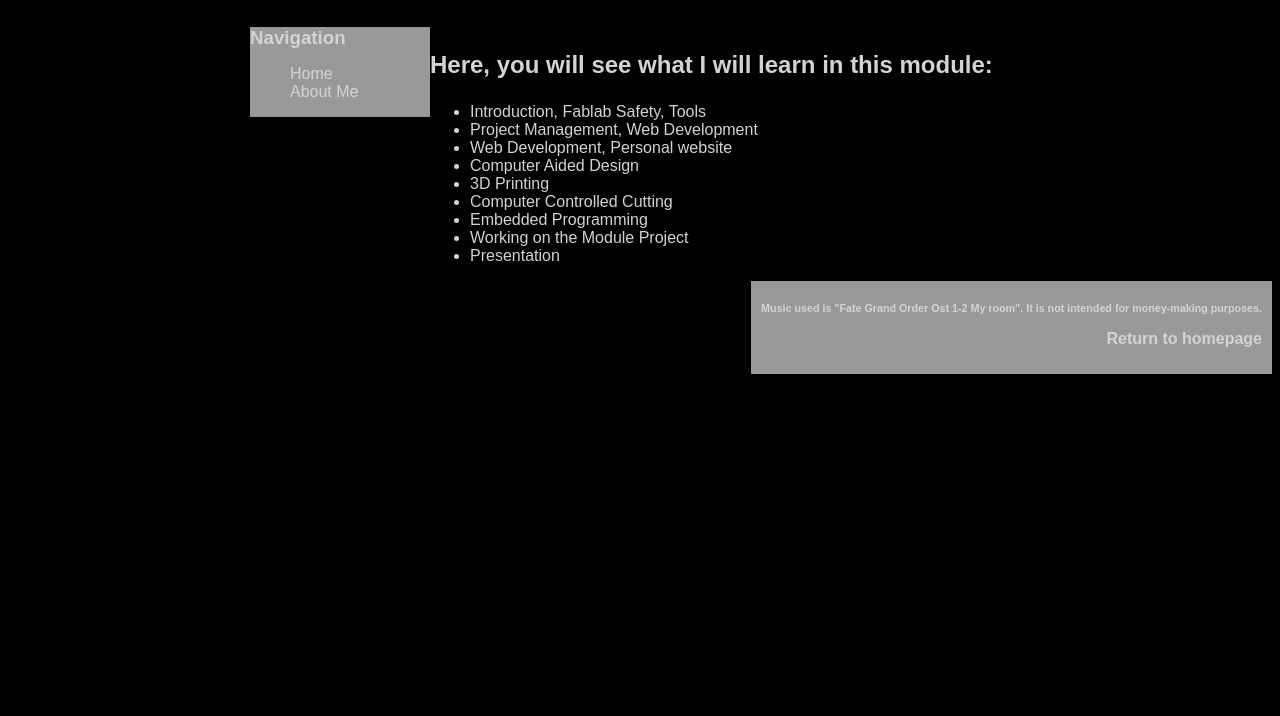
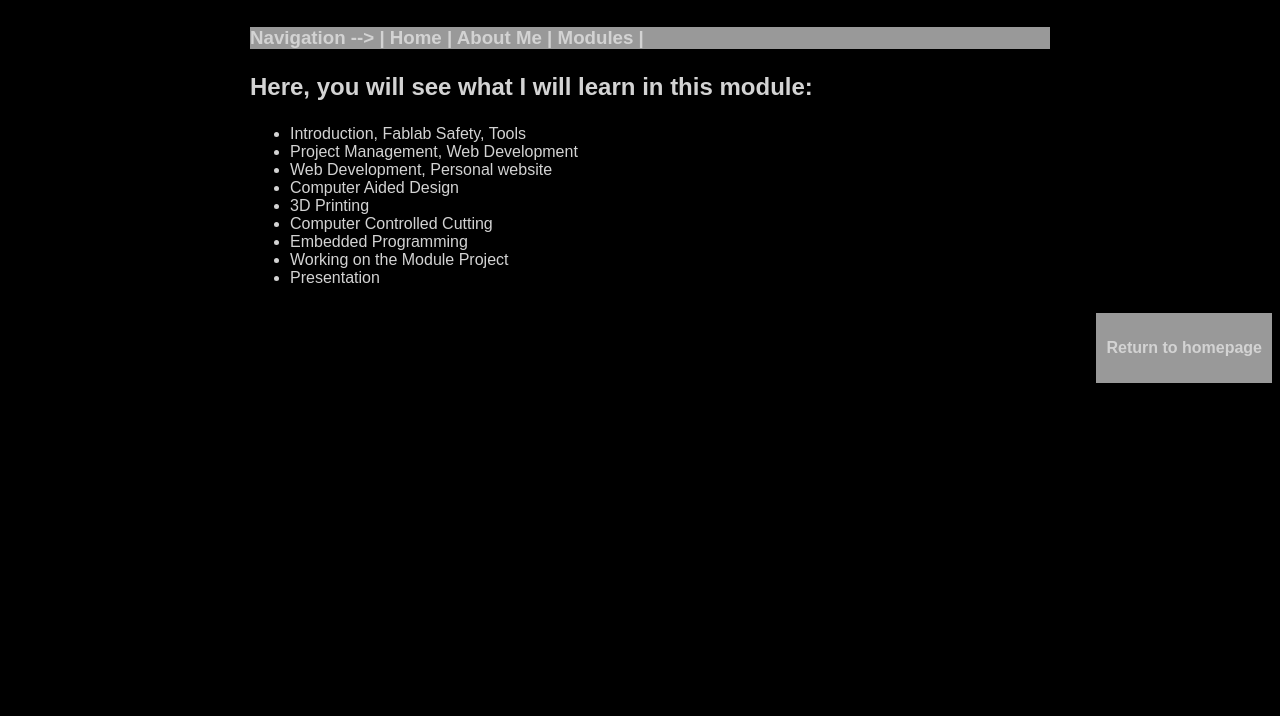
Before and after one commit to kuudan/EP1000, a plain HTML site: page overview.html in a window 1280 px wide. Shown: the part 84-800 px from the top of the page. Drawn offline with Linux system fonts and the light colour scheme.

Commit message:
Add files via upload
-removed redundant code regarding music
-changed layout of navigation bar

```diff
--- a/css/style.css
+++ b/css/style.css
@@ -1,13 +1,6 @@
 body {
 	background-color: #000000;
 	font-family: Helvitica, Arial, sans-serif;
-}
-
-#container {
-	background-color: black;
-	width: 800px;
-	margin-left: auto;
-	margin-right: auto;
 }
 
 a {
@@ -18,6 +11,18 @@ a {
 h1, h2, h3, h4, h5, h6 {
 	margin: 0;
 	color: lightgrey;
+}
+
+#container {
+	background-color: black;
+	width: 800px;
+	margin-left: auto;
+	margin-right: auto;
+}
+
+#container {
+  display: flex;
+  justify-content: space-evenly;
 }
 
 #header {
@@ -34,7 +39,7 @@ h1, h2, h3, h4, h5, h6 {
 #nav {
 	background-color:#999999;
 	color: black;
-	width: 180px;
+	width: 100%;
 	float: left;
 }
 
@@ -48,7 +53,7 @@ h1, h2, h3, h4, h5, h6 {
 }
 
 #main {
-	width: 600px;
+	width: 800px;
 	float: right;
 }
 
--- a/overview.html
+++ b/overview.html
@@ -11,15 +11,14 @@
   audio {display:none;}
 </style>
 <body>
+  <h1><p>Welcome to my homepage!</p></h1>
   <div id="container">
-    <h1><p>Welcome to my homepage!</p></h1>
     <div id="content">
         <div id="nav">
-          <h3> Navigation </h3>
-          <ul>
-            <li><a href="index.html"> Home</a></li>
-            <li><a href="aboutme.html">About Me</a></li>
-          </ul>
+          <h3> Navigation --> |
+              <a href="index.html"> Home</a> |
+              <a href="aboutme.html">About Me</a> |
+              <a href="overview.html">Modules</a> |
         </div>
         <div id="main">
           <h2><p>Here, you will see what I will learn in this module:</p></h2>
@@ -38,32 +37,7 @@
       </div>
     </div>
       <div id="footer">
-        <h6><p>Music used is "Fate Grand Order Ost 1-2 My room". It is not intended for money-making purposes.</p></h6>
         <h4><p><a href="index.html"> Return to homepage</a></p></h4>
       </div>
-      <audio id="My Room" controls autoplay loop>
-        <source src="media\Fate Grand order OST 1-2 My room.mp3"  type="audio/mp3">
-          <p>
-            Your browser does not support the audio element.
-          </p>
-        </audio>
-        <script>
-        var vol = document.getElementById("My Room");
-        vol.volume = 0.00;
-      </script>
-<!--  Alternative Music that I can use: "The Corridor of Memories - FateGrand Order - Original Soundtrack I.mp3"
-That is how you set variables.
-also this can be set outside the script to manually button click things
-{
-<button onclick="getVolume()" type="button">What is the volume?</button>
-<button onclick="setHalfVolume()" type="button">Set volume to 0.2</button>
-<button onclick="setFullVolume()" type="button">Set volume to 1.0</button><br>
-}
-and this in the script to correspond to the button click
-{
-function getVolume() {alert(vol.volume);}
-function setHalfVolume() {vol.volume = 0.2;}
-function setFullVolume() {vol.volume = 1.0;}
-}-->
   </body>
 </html>
```
Also changed, not shown: aboutme.html (+6 -31 lines), index.html (+6 -31 lines). Lines whose indentation alone changed are shown as unchanged.
